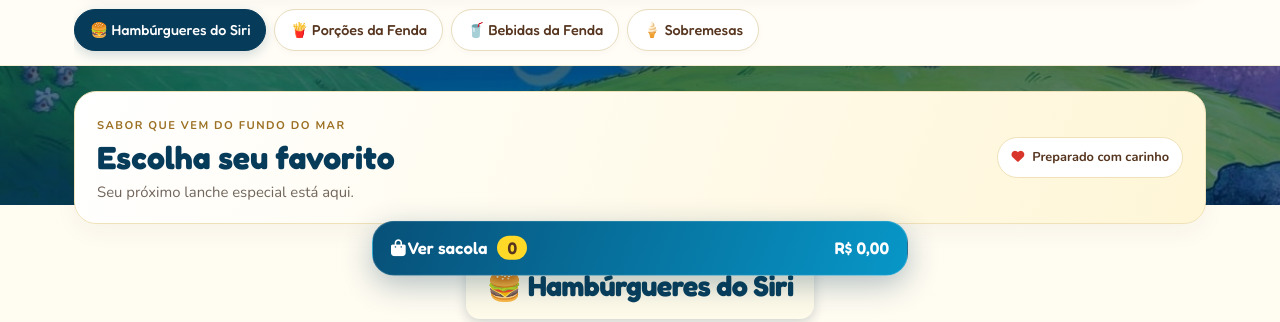
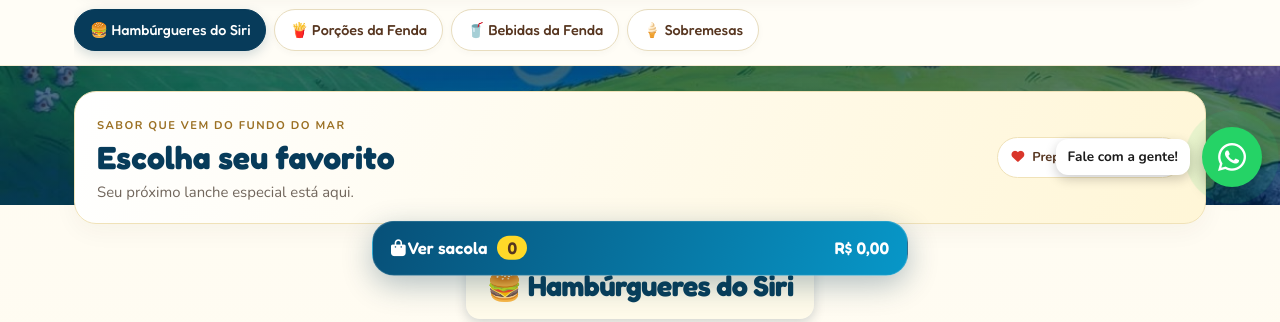
Before and after one commit to rafaelhcdutra-dev/bob-esponja-lanches, a plain HTML site: page index.html in a window 1280 px wide. Shown: the part 595-917 px from the top of the page. Drawn offline with nearby package versions, Linux system fonts and the light colour scheme.

Commit message:
whatsaap icon para contato

```diff
--- a/index.html
+++ b/index.html
@@ -70,6 +70,10 @@
     <span><i class="fa-solid fa-bag-shopping"></i> Ver sacola <span class="badge" id="barQtd">0</span></span>
     <span id="barTotal">R$ 0,00</span>
   </button>
+  <a class="wa-float" href="https://wa.me/5511944813039?text=Ol%C3%A1!%20Vim%20pelo%20card%C3%A1pio%20digital." target="_blank" rel="noopener" aria-label="Falar no WhatsApp">
+  <span>Fale com a gente!</span>
+  <i class="fa-brands fa-whatsapp"></i>
+</a>
 
   <!-- JANELA DO PRODUTO (preenchida pelo JavaScript) -->
   <dialog id="modal" aria-label="Detalhes do produto"></dialog>
```
